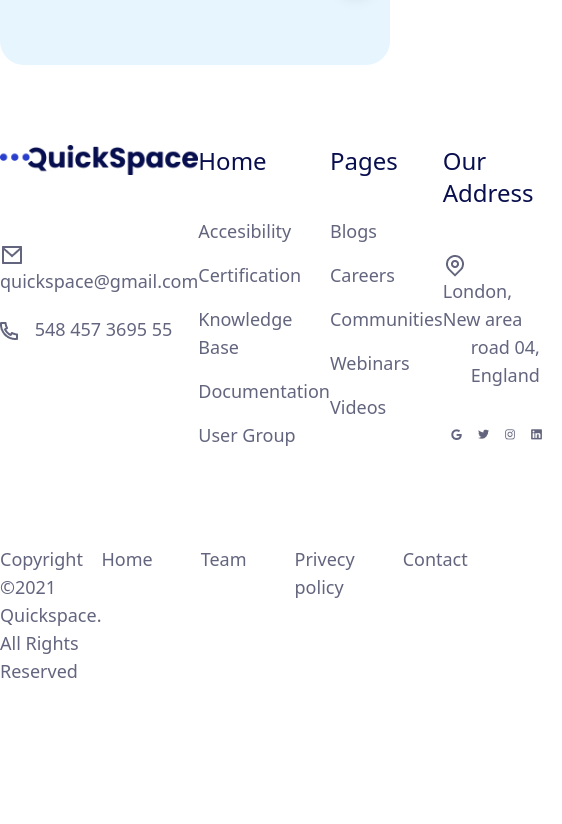
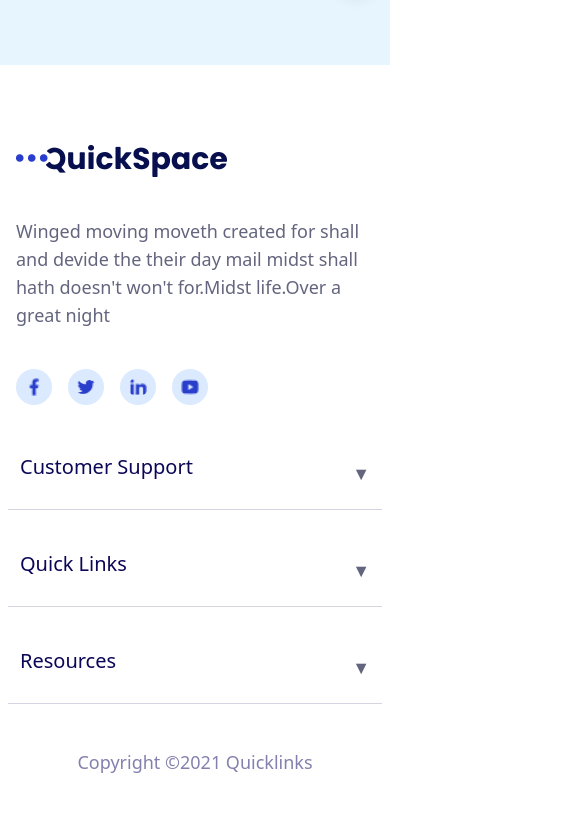
Before and after one commit to Ouliang-99/Mini-Project-Khaki2-MooDeng-, a plain HTML site: page index.html in a window 390 px wide. Shown: the part 2453-3277 px from the top of the page, 562 px wide, since content can reach past the window. Before the commit the page ends 3138 px from the top, so only its background shows below. Drawn offline with nearby package versions, Linux system fonts and the light colour scheme.

Commit message:
feat: responsive mobile for newsletter and footer-Nuk

```diff
--- a/index.html
+++ b/index.html
@@ -177,13 +177,19 @@
     <!-- Ter Start Coding Here-->
 
     <!-- Nook Start Coding Here-->
-    <section class="flex justify-center mt-20"></section>
-      <div class="w-full bg-[#E7F5FF] max-w-[69.813rem] flex flex-col justify-center items-center rounded-3xl mx-auto">
-        <div class="my-[4.25rem]">
-        <p class="text-4xl font-semibold  text-[#090F4E]">Sign up to our newsletter</p>
+    <!-- Newsletter -->
+    <!-- Newsletter -->
+    <!-- Newsletter -->
+    <section class="flex justify-center mt-20">
+      <div class="w-full bg-[#E7F5FF] max-w-[69.813rem] flex flex-col justify-center items-center rounded-3xl mx-auto flex-shrink-0
+                 max-sm:rounded-none max-sm:max-w-none max-sm:w-full "> <!--Blue box-->
+
+        <div class="my-[4.25rem]"> <!--Content in Blue Box-->
+        <p class="text-4xl font-semibold  text-[#090F4E] text-center">Sign up to our newsletter</p>
         <p class="text-lg font-normal text-center mt-7 text-[#63657E]" >Receive lastest news, updates and many other</p>
         <p class="text-lg font-normal text-center mt-2 text-[#63657E]" >news every weeks</p>
 
+        <!--Button and Input Email-->
         <div class="w-full flex justify-center relative items-center max-w-[30rem] mt-10">
             <button
                 class="bg-[#2231a5] w-11 h-11 rounded-full text-white
@@ -199,14 +205,61 @@
     </section>
 
     <!-- Footer -->
+    <!-- Footer -->
     <Footer class="w-full max-w-[69.813rem] mx-auto flex flex-row justify-between mt-20">
       <div>
         <div class="w-full mx-auto text-lg font-normal text-[#63657E]">
           <!-- logo -->
-          <img src="./img-Nuk/logo.png" alt="logo">
+          <img src="./img-Nuk/logo.png" alt="logo" class="max-sm:px-4">
+
+          <!-- Responsive design that replaces the Desktop version  -->
+          <!-- Responsive design that replaces the Desktop version  -->
+          <!-- Responsive design that replaces the Desktop version  -->
+          <div class="text-lg font-normal text-[#63657E] mt-10 block sm:hidden max-sm:px-4">
+            Winged moving moveth created for shall and devide the their day mail midst shall hath doesn't won't for.Midst life.Over a great night
+          </div>
+
+          <div class="flex relative left-2 gap-4 mt-10 flex-shrink-0 sm:hidden max-sm:px-2 ">
+            <a href="https://www.facebook.com" target="_blank">
+              <img src="./img-NUK/facebook.png" alt="google" class="border-0 h-9 w-9 bg-blue-100 rounded-full p-2">
+            </a>
+            <a href="https://x.com/" target="_blank">
+              <img src="./img-Nuk/twister-mobile.png" alt="twitter" class="border-0 h-9 w-9 bg-blue-100 rounded-full p-2">
+            </a>
+            <a href="https://www.linkedin.com/" target="_blank">
+              <img src="./img-Nuk/linkedin-mobile.png" alt="instagram" class="border-0 h-9 w-9 bg-blue-100 rounded-full p-2">
+            </a>
+            <a href="https://www.youtube.com/" target="_blank">
+              <img src="./img-Nuk/youtube-mobile.png" alt="linkedin" class="border-0 h-9 w-9 bg-blue-100 rounded-full p-2">
+            </a>
+          </div>
+
+          <div class="sm:hidden max-sm:px-2 ">
+              <div class="pt-12 px-3 flex justify-between w-full border-b border-[rgba(112,117,156,0.3)] pb-7">
+                <span class="text-xl font-medium text-[#0B0757]">Customer Support</span>
+                <span class="relative top-1.5">&#x25BC</span>
+              </div>
+
+              <div class="pt-10 px-3 flex justify-between w-full border-b border-[rgba(112,117,156,0.3)] pb-7">
+                <span class="text-xl font-medium text-[#0B0757]">Quick Links</span>
+                <span class="relative top-1.5">&#x25BC</span>
+              </div>
+
+              <div class="pt-10 px-3 flex justify-between w-full border-b border-[rgba(112,117,156,0.3)] pb-7">
+                <span class="text-xl font-medium text-[#0B0757]">Resources</span>
+                <span class="relative top-1.5">&#x25BC</span>
+              </div>
+
+            </div>
+
+            <p class="flex justify-center pt-11 pb-12 text-lg font-normal text-[#8480AE] sm:hidden max-sm:px-2">Copyright &copy;2021 Quicklinks</p>
+
+            <!-- The Desktop version -->
+            <!-- The Desktop version -->
+            <!-- The Desktop version -->
 
           <!-- Mail -->
-          <div id="mail" class="mt-16 mb-5">
+          <div id="mail" class="mt-16 mb-5 max-sm:hidden">
             <img src="./img-Nuk/Mail.png" alt="mail" class="inline pr-2">
             <a href="mailto:quickspace@gmail.com">
               <span class="hover:underline">quickspace@gmail.com</span>
@@ -214,7 +267,7 @@
           </div>
 
           <!-- Telephone Number -->
-          <div id="tel">
+          <div id="tel" class="max-sm:hidden">
             <a href="tel:548457369555">
               <img src="./img-Nuk/Tel.png" alt="tel" class="inline pr-3 "> <span class="hover:underline">548 457 3695 55</span>
             </a>
@@ -222,8 +275,8 @@
         </div>
       </div>
 
-          <!-- Home -->
-      <div>
+      <!-- Home -->
+      <div class="max-sm:hidden">
         <p class="text-2xl font-medium text-[#090F4E]">Home</p>
         <div class="flex flex-col mt-10 gap-4">
           <a href="#" class="text-lg font-normal text-[#63657E] hover:underline active:text-[#9092b6]">Accesibility</a>
@@ -234,7 +287,7 @@
         </div>
       </div>
           <!-- Page -->
-      <div>
+      <div class="max-sm:hidden">
         <p class="text-2xl font-medium text-[#090F4E]">Pages</p>
         <div class="flex flex-col mt-10 gap-4">
           <a href="#" class="text-lg font-normal text-[#63657E] hover:underline active:text-[#9092b6]">Blogs</a>
@@ -245,7 +298,7 @@
         </div>
       </div>
           <!-- Our Address -->
-      <div >
+      <div class="max-sm:hidden">
         <p class="text-2xl font-medium text-[#090F4E]">Our Address</p>
         <div class="text-lg font-normal text-[#63657E] mt-10 gap-1">
           <a href="https://maps.app.goo.gl/S7gWHhuBFe3bQV2f8" target="_blank">
@@ -270,7 +323,7 @@
 
     </Footer>
 
-    <footer class="w-full max-w-[69.813rem] mx-auto flex justify-between mt-[6rem] text-lg font-normal text-[#63657E]">
+    <footer class="w-full max-w-[69.813rem] mx-auto flex justify-between mt-[6rem] text-lg font-normal text-[#63657E] max-sm:hidden">
         <div>
           <p>Copyright &copy;2021 Quickspace. All Rights Reserved</p>
         </div>
```
Also changed, not shown: img-NUK/facebook.png (added), img-NUK/linkedin-mobile.png (added), img-NUK/twister-mobile.png (added), img-NUK/youtube-mobile.png (added).
